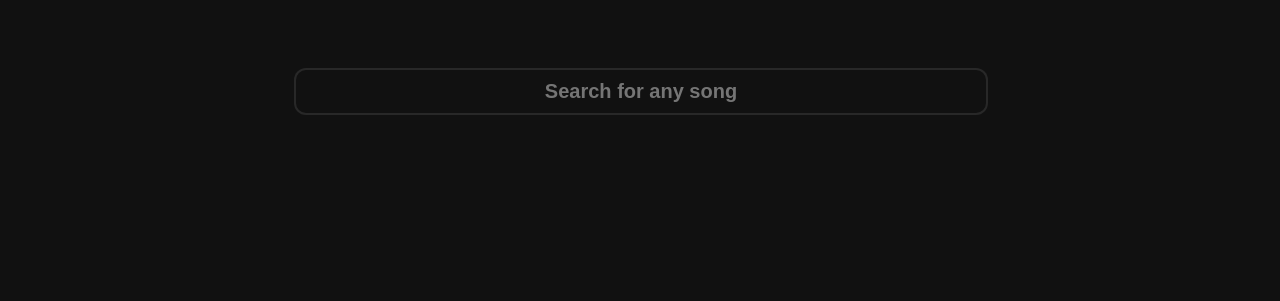
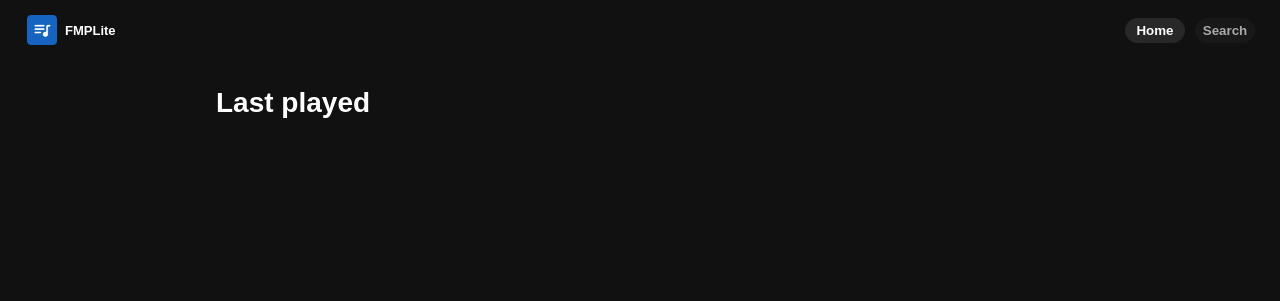
Before and after one commit to brb-fr/FMPLite, a plain HTML site: page index.html in a window 1280 px wide. Drawn offline with Linux system fonts and the light colour scheme.

Commit message:
add some stuff in html

```diff
--- a/index.html
+++ b/index.html
@@ -59,6 +59,7 @@
             padding: 10px 5px 10px 5px;
         }
         .top {
+            margin-top: 15px;
             display: flex;
             align-items: center;
             justify-content: center;
@@ -239,6 +240,51 @@
             filter: blur(42px);
             opacity: 0.8;
         }
+        .topBar {
+            position: fixed;
+            top: 0;
+            width: 97.5%;
+            padding: 15px;
+            display: flex;
+            flex-direction: row;
+            align-items: center;
+        }
+        .appInfo {
+            display: flex;
+            align-items: center;
+            gap: 8px;
+            margin-left: 10px;
+        }
+        .navItems {
+            position: absolute;
+            right: 5px;
+            display: flex;
+            justify-content: center;
+            align-items: center;
+            gap: 10px;
+            width: 150px;
+            padding-right: 10px;
+        }
+        .topBtn {
+            border: none;
+            background-color: #61616117;
+            border: 1px #61616118;
+            color: #aaaaaa;
+            border-radius: 35px;
+            width: 60px;
+            height: 25px;
+            display: flex;
+            font-weight: 550;
+            justify-content: center;
+            align-items: center;
+            transition: all ease 0.2s;
+            padding: 2px 4px;
+            cursor: pointer;
+        }
+        .topBtn.active {
+            background-color: #86868633;
+            color: white;
+        }
         .homeTitle {
             font-size: 28px;
             font-weight: 650;
@@ -310,9 +356,20 @@
 </head>
 <body>
     <div class="topBar">
-
+        <div class="appInfo">
+            <img src="/assets/icons/192x192.png" alt="" width="30px" height="30px">
+            <h3 style="font-weight: 650; font-size: 13px; padding: 0; margin: 0;">FMPLite</h3>
+        </div>
+        <div class="navItems">
+            <button id="home" class="topBtn active">
+                Home
+            </button>
+            <button id="search" class="topBtn">
+                Search
+            </button>
+        </div>
     </div>
-    <div class="container" id="homeWindow"style="display: none; transform: translateX(100vw);">
+    <div class="container" id="homeWindow">
         <div id="lastPlayed">
             <h1 class="homeTitle">Last played</h1>
             <div class="homeDiv" id="lastPlayedDiv">
@@ -323,7 +380,7 @@
             </div>
         </div>
     </div>
-    <div class="container" id="searchWindow" >
+    <div class="container" id="searchWindow" style="display: none">
         <div class="top">
             <input id="songSearch" type="input" enterkeyhint="search" inputmode="search" placeholder="Search for any song">
         </div>
@@ -379,7 +436,7 @@
                         .then(r => {
                             playSong(r.path, song.title, r.img, song.id, r.color, song.uploader)
                             let lastPlayed = [...songs]
-                            lastPlayed.filter(item => item.id !== song.id)
+                            lastPlayed = lastPlayed.filter(item => item.id !== song.id)
                             lastPlayed.unshift(song)
                             if(lastPlayed.length>15) {lastPlayed.pop()}
                             localStorage.setItem("lastPlayed", JSON.stringify(lastPlayed))
@@ -396,7 +453,6 @@
         }
         prog.addEventListener("input", syncProg)
         prog.addEventListener("change", () => {musicPlayer.currentTime = (prog.value * musicPlayer.duration)/100})
-
         musicPlayer.addEventListener("timeupdate", () => {
             prog.value = (musicPlayer.currentTime / musicPlayer.duration) * 100
             syncProg()
@@ -431,6 +487,18 @@
         }
         if(localStorage.getItem("lastPlayed") != null) {
             loadLastPlayed()
+        }
+        document.getElementById("home").onclick = () => {
+            document.getElementById("homeWindow").style.display = ""
+            document.getElementById("searchWindow").style.display = "none"
+            document.getElementById("home").classList.add("active")
+            document.getElementById("search").classList.remove("active")
+        }
+        document.getElementById("search").onclick = () => {
+            document.getElementById("homeWindow").style.display = "none"
+            document.getElementById("searchWindow").style.display = ""
+            document.getElementById("home").classList.remove("active")
+            document.getElementById("search").classList.add("active")
         }
         document.getElementById("cSongItems").onclick = () => {
             document.getElementById("cSong").style.animation = "0.6s ease expandPlayer forwards"
@@ -504,7 +572,7 @@
                                         let lastPlayed = []
                                         if(localStorage.getItem("lastPlayed") != null){
                                             lastPlayed = JSON.parse(localStorage.getItem("lastPlayed"))
-                                            lastPlayed.filter(item => item.id !== song.id)
+                                            lastPlayed = lastPlayed.filter(item => item.id !== song.id)
                                             lastPlayed.unshift(song)
                                             if(lastPlayed.length>15) {lastPlayed.pop()}
                                         } else{
```
